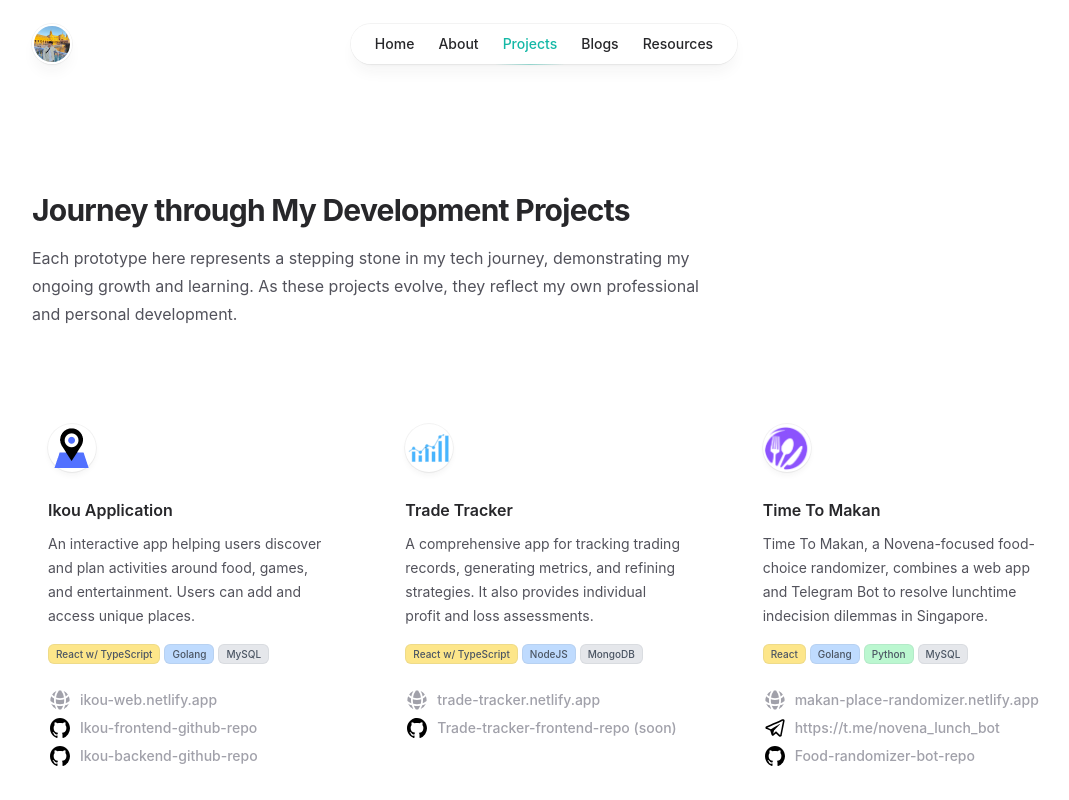
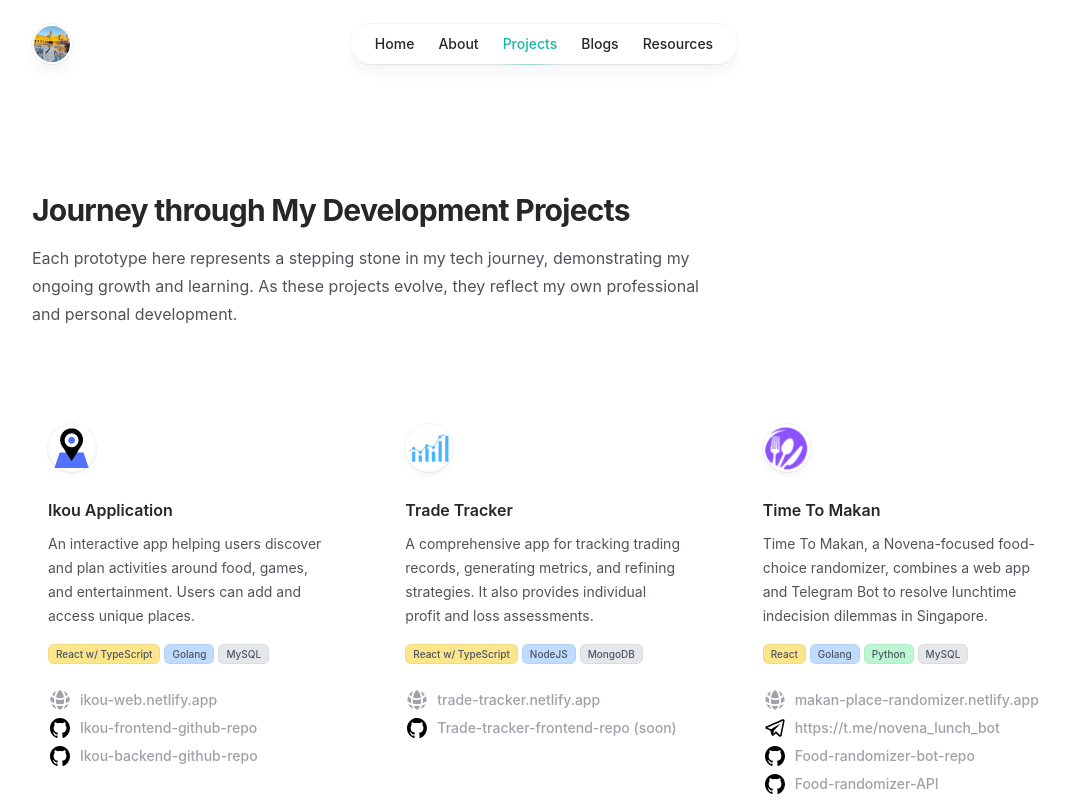
Before and after one commit to ngfenglong/with-zell, a Next.js app: page /projects in a window 1280 px wide. Shown: the top 800 px of the page, without its empty margins (96-1165 px from the left). Built offline with nearby package versions, Linux system fonts and the light colour scheme.

Commit message:
Add project repo

```diff
--- a/src/constants/projects-details.js
+++ b/src/constants/projects-details.js
@@ -72,6 +72,9 @@ export const PROJECTS_DETAILS = [
       {
         href: "https://github.com/ngfenglong/food-randomizer-bot",
         label: "Food-randomizer-bot-repo",
+      },  {
+        href: "https://github.com/ngfenglong/food-randomizer-BE",
+        label: "Food-randomizer-API",
       },
     ],
     telegram: {
```
